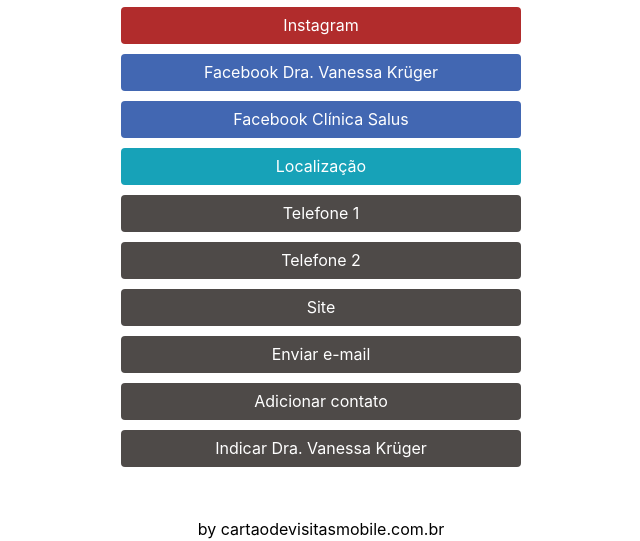
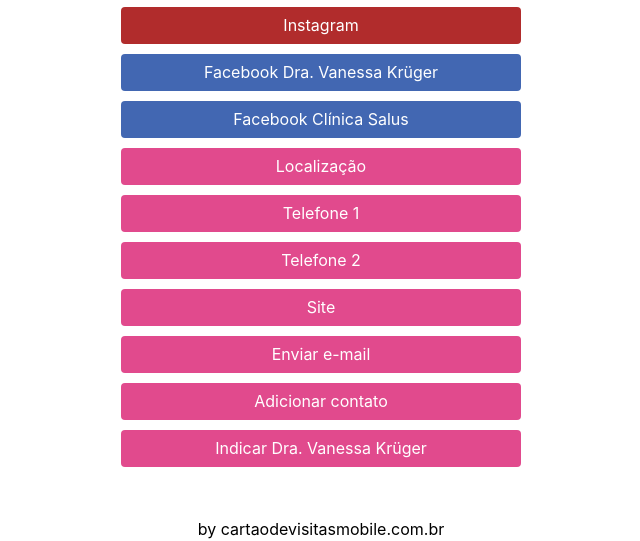
Before and after one commit to startdes/dravanessakruger, a plain HTML site: page index.html in a window 1280 px wide. Shown: the part 277-818 px from the top of the page, without its empty margins (319-959 px from the left). Drawn offline with Linux system fonts and the light colour scheme.

Commit message:
Add files via upload

```diff
--- a/css/stilo.css
+++ b/css/stilo.css
@@ -32,7 +32,7 @@ body {
 }
 
 .geral {
-    background-color: #4e4a48;
+    background-color: #E14A8D;
     border: 0px;
 }
 
--- a/index.html
+++ b/index.html
@@ -72,7 +72,7 @@
 
         <div class="divconteudo">
             <a href="https://goo.gl/maps/fAd5E6wKaW72" target="_blank">
-                <div class="btn btn-info divlinks">Localização
+                <div class="btn btn-secondary divlinks geral">Localização
                 </div>
             </a>
         </div>
```
Also changed, not shown: 1 other file.
